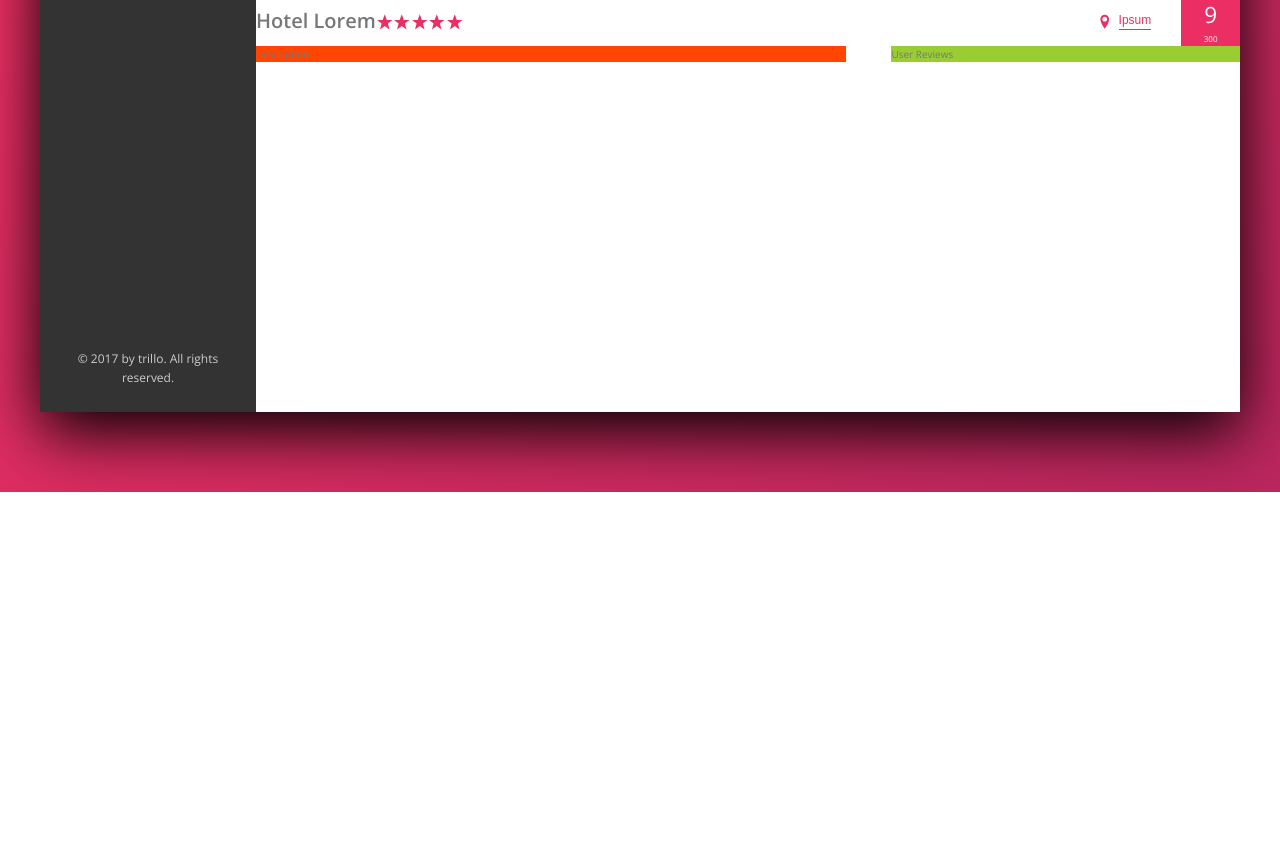
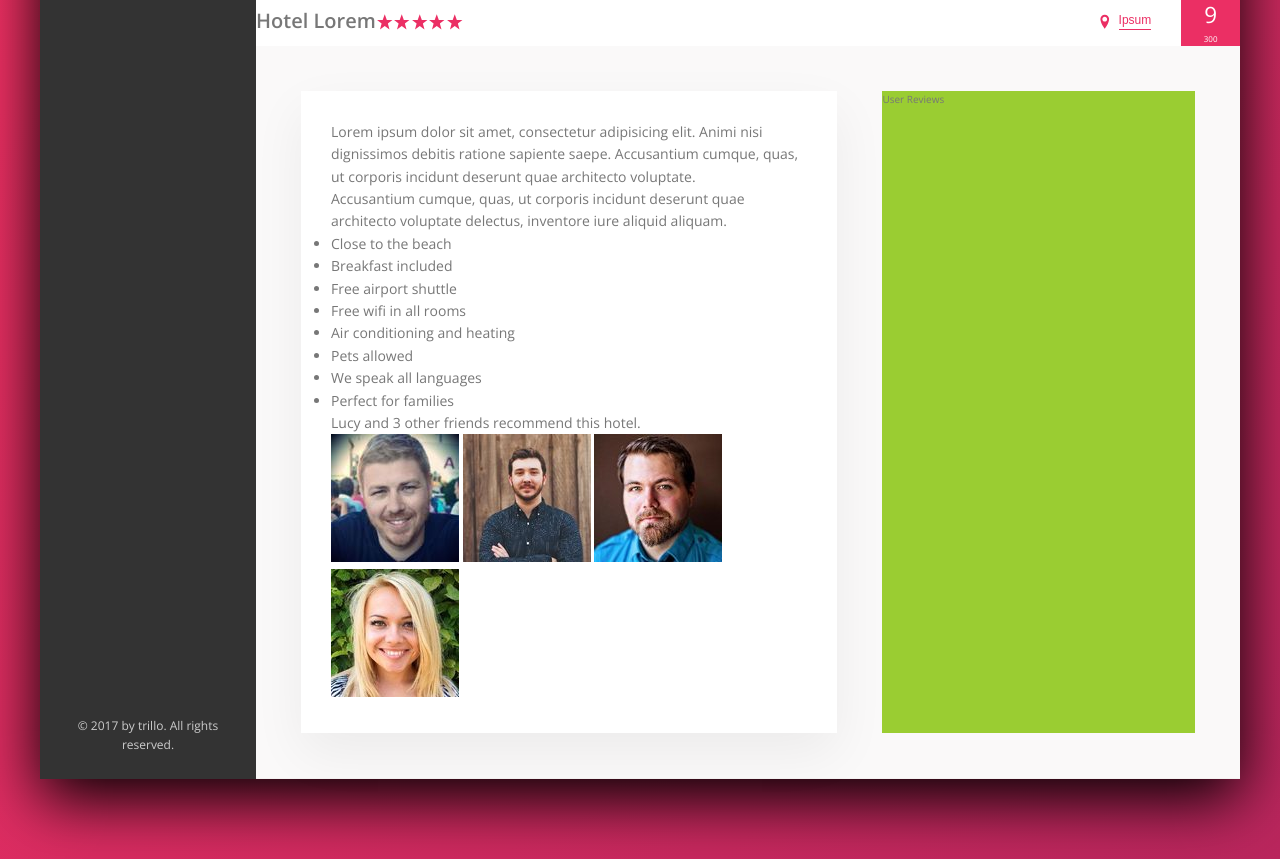
Before and after one commit to Ryoung27/Trillo, a website: page index.html in a window 1280 px wide. Shown: the part 538-1397 px from the top of the page. Before the commit the page ends 1030 px from the top, so only its background shows below. Drawn offline with nearby package versions, Linux system fonts and the light colour scheme.

Commit message:
user section

```diff
--- a/index.html
+++ b/index.html
@@ -138,7 +138,33 @@
 
                 <div class="detail">
                     <div class="description">
-                        Description
+                        <p class="paragraph">
+                            Lorem ipsum dolor sit amet, consectetur adipisicing elit. Animi nisi dignissimos debitis ratione sapiente saepe. Accusantium cumque, quas, ut corporis incidunt deserunt quae architecto voluptate.
+                        </p>
+                        <p class="paragraph">
+                            Accusantium cumque, quas, ut corporis incidunt deserunt quae architecto voluptate delectus, inventore iure aliquid aliquam.
+                        </p>
+                        <ul class="list">
+                            <li class="list__item">Close to the beach</li>
+                            <li class="list__item">Breakfast included</li>
+                            <li class="list__item">Free airport shuttle</li>
+                            <li class="list__item">Free wifi in all rooms</li>
+                            <li class="list__item">Air conditioning and heating</li>
+                            <li class="list__item">Pets allowed</li>
+                            <li class="list__item">We speak all languages</li>
+                            <li class="list__item">Perfect for families</li>
+                        </ul>
+                        <div class="recommend">
+                            <p class="recommend__count">
+                                Lucy and 3 other friends recommend this hotel.
+                            </p>
+                            <div class="recommend__friends">
+                                <img src="img/user-3.jpg" alt="Friend 1" class="recommend__photo">
+                                <img src="img/user-4.jpg" alt="Friend 2" class="recommend__photo">
+                                <img src="img/user-5.jpg" alt="Friend 3" class="recommend__photo">
+                                <img src="img/user-6.jpg" alt="Friend 4" class="recommend__photo">
+                            </div>
+                        </div>
                     </div>
                     <div class="user-reviews">
                         User Reviews
--- a/sass/_base.scss
+++ b/sass/_base.scss
@@ -12,6 +12,9 @@
     --color-grey-dark-3: #999;
 
     --shadow-dark: 0 2rem 6rem rgba(0,0,0, 3);
+    --shadow-light: 0 2rem 5rem rgba(0,0,0,.06);
+    --line: 1px solid var(--color-grey-light-2);
+
 }
 
 *{
--- a/sass/_layout.scss
+++ b/sass/_layout.scss
@@ -32,17 +32,22 @@
 
 .hotel-view{
     background-color: #fff;
-    height: 80rem;
 
     flex: 1;
 }
 
 .detail{
     display: flex;
+    padding: 4.5rem;
+    background-color: var(--color-grey-light-1);
+    border-bottom: var(--line);
 }
 
 .description{
-    background-color: orangered;
+    font-size: 1.4rem;
+    background-color: #fff;
+    box-shadow: var(--shadow-light);
+    padding: 3rem;
     flex: 0 0 60%;
     margin-right: 4.5rem;
 }
```
Also changed, not shown: css/style.css, img/user-1.jpg (added), img/user-2.jpg (added), img/user-3.jpg (added), img/user-4.jpg (added), img/user-5.jpg (added), img/user-6.jpg (added).
